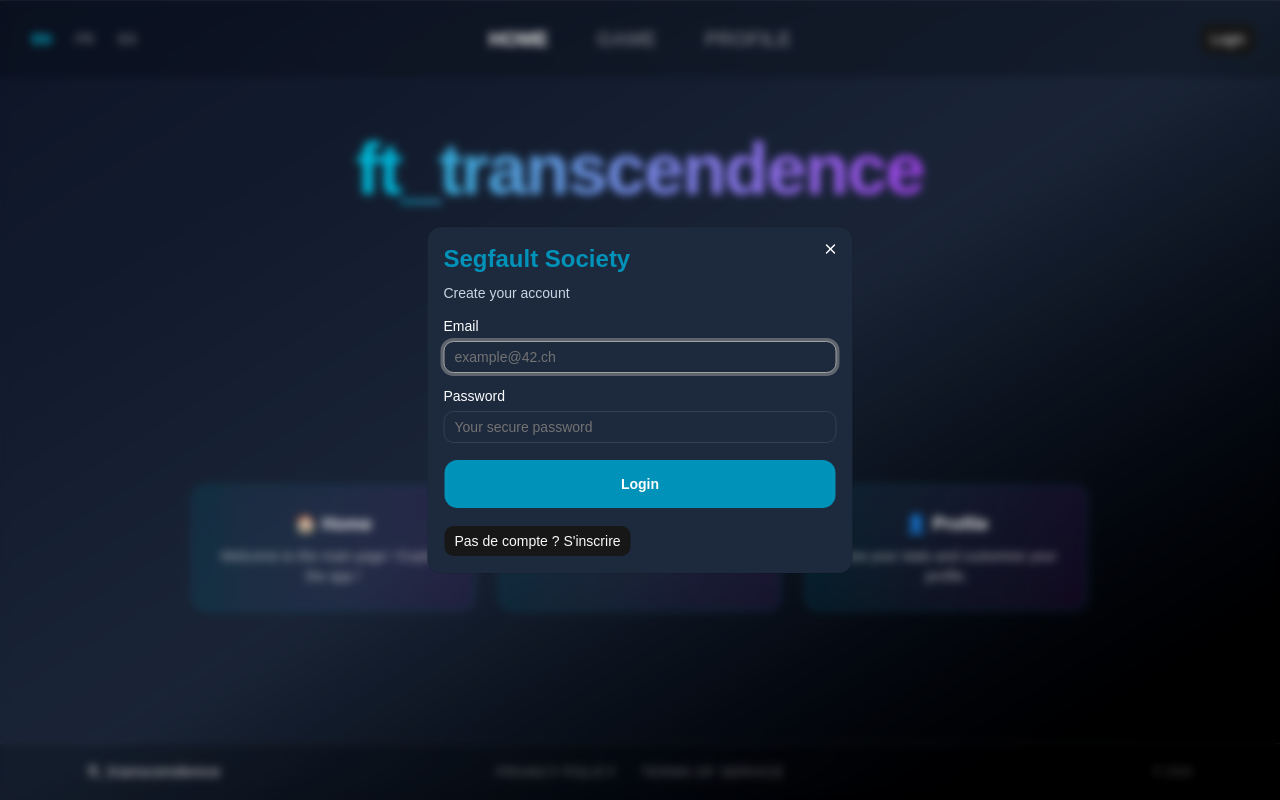
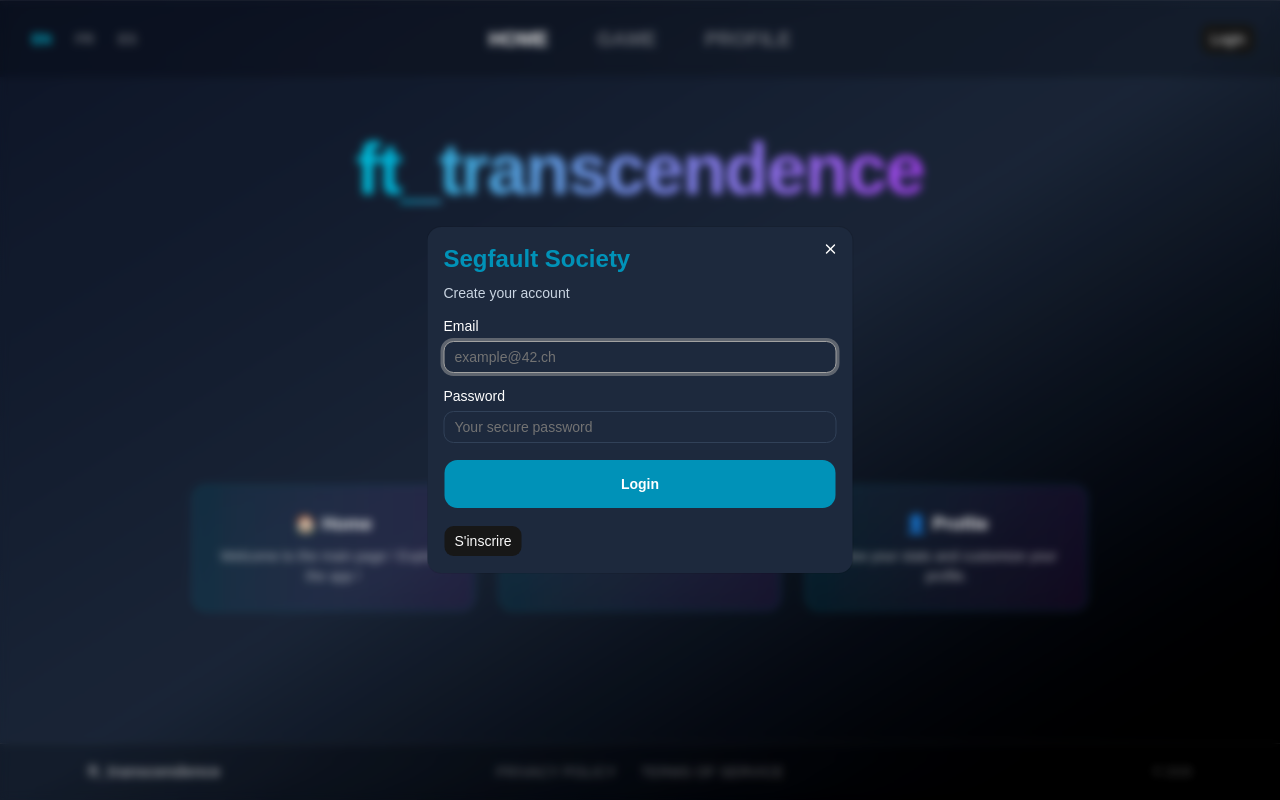
Before and after one commit to team-Segfault-Society-42/Ft_transcendence, a React app in the folder frontend/: page / in a window 1280 px wide. Both pictures are taken after a click on the button "Login". Built offline with nearby package versions, Linux system fonts and the light colour scheme; the HTML template or start-up script is replaced by a standard one.

Commit message:
add same logic for register

```diff
--- a/frontend/src/components/layout/LoginModal.tsx
+++ b/frontend/src/components/layout/LoginModal.tsx
@@ -100,8 +100,8 @@ export default function LoginModal({ isOpen, onClose, onSwitchToSignup }: LoginM
         				    <Button type="submit" className="w-full bg-cyan-600 hover:bg-cyan-500 text-white font-bold py-6 rounded-xl transition-all" disabled={isLoading}>
             			    {isLoading ? t("auth.buttons.loading") : t("auth.buttons.login")}
         				    </Button>
-							<Button onClick={onSwitchToSignup} >
-								<p>Pas de compte ? <span onClick={onSwitchToSignup}>S'inscrire</span></p>
+							<Button type='button' onClick={onSwitchToSignup} >
+								<p>S'inscrire</p>
 							</Button>
 
     				    </form>
--- a/frontend/src/components/layout/MainLayout.tsx
+++ b/frontend/src/components/layout/MainLayout.tsx
@@ -31,7 +31,8 @@ export default function MainLayout() {
 
       <SignupModal
         isOpen={activeModal === "signup"}
-        onClose={closeModals}/>
+        onClose={closeModals}
+        onSwitchToSignin={openLogin}/>
 
       <LoginModal
 				isOpen={activeModal === "login"}
--- a/frontend/src/components/layout/SignupModal.tsx
+++ b/frontend/src/components/layout/SignupModal.tsx
@@ -13,9 +13,10 @@ import { useTranslation } from "react-i18next"
 interface SignupModalProps {
 	isOpen: boolean
 	onClose: () => void
+	onSwitchToSignin: () => void
 }
 
-export default function SignupModal({ isOpen, onClose }: SignupModalProps) {
+export default function SignupModal({ isOpen, onClose, onSwitchToSignin }: SignupModalProps) {
 
 	const { t } = useTranslation()
 
@@ -112,7 +113,10 @@ return (
 					/>
         				<Button type="submit" className="w-full bg-cyan-600 hover:bg-cyan-500 text-white font-bold py-6 rounded-xl transition-all" disabled={isLoading}>
             			{isLoading ? t("auth.buttons.loading") : t("auth.buttons.register")}
-        				</Button>
+						</Button>
+						<Button type='button' onClick={onSwitchToSignin} >
+							<p>Vous avez deja un compte ? Se connecter</p>
+						</Button>
     				</form>
 			</Form>
 	   </DialogContent>
```
